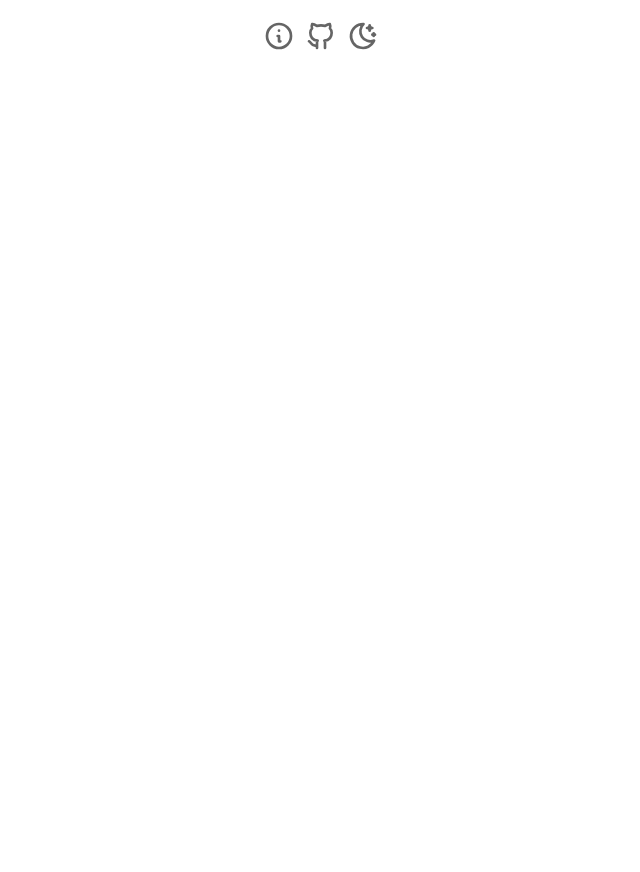
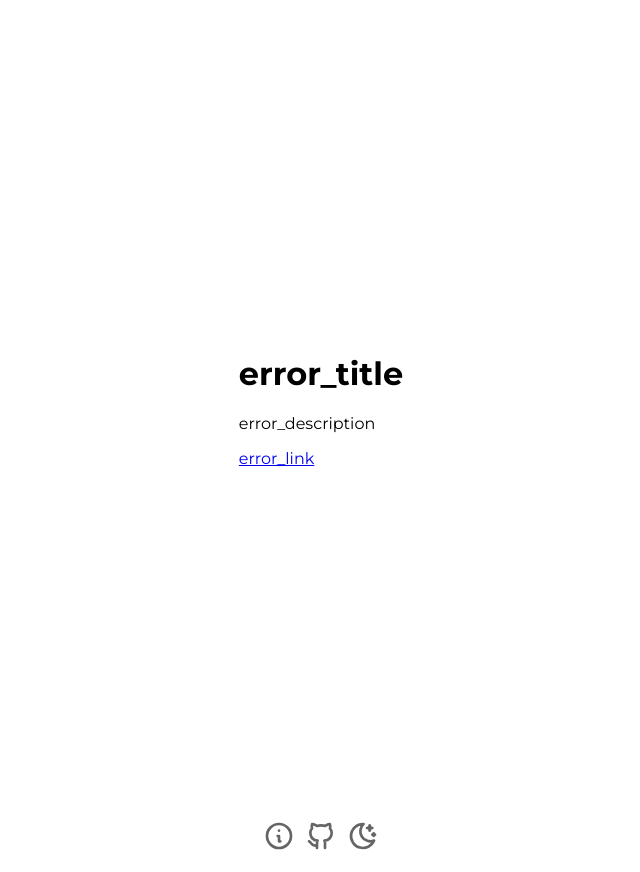
Before and after one commit to johann-vu/music-spotlight, a Vue app: page /error in a window 1280 px wide. Before the commit this address had no page. Shown: the whole page, without its empty margins (319-959 px from the left). Before the commit the page ends 800 px from the top, so only its background shows below. Built offline with nearby package versions, Linux system fonts and the light colour scheme.

Commit message:
Creating a landing page for errors

```diff
--- a/src/locales/de.json
+++ b/src/locales/de.json
@@ -15,5 +15,8 @@
   "short_term": "Kurzfristig",
   "tracks": "Titel",
   "version_info": "Version {version} Build {hash}",
-  "welcome_back": "Willkommen zurück, {name}!"
+  "welcome_back": "Willkommen zurück, {name}!",
+  "error_title": "Oh je ...",
+  "error_description": "Offenbar ist ein Fehler aufgetreten. Bitte versuche es erneut. Sollte der Fehler wiederholt auftreten, melde ihn bitte im GitHub Repository.",
+  "error_link": "Zum Start"
 }
--- a/src/locales/en.json
+++ b/src/locales/en.json
@@ -15,5 +15,8 @@
   "short_term": "Short Term",
   "tracks": "Tracks",
   "version_info": "Version {version} Build {hash}",
-  "welcome_back": "Welcome back, {name}!"
+  "welcome_back": "Welcome back, {name}!",
+  "error_title": "Oops ...",
+  "error_description": "Apparently an error has occurred. Please try again. If the error occurs repeatedly, please report it in the GitHub repository.",
+  "error_link": "Back to start"
 }
--- a/src/router/index.js
+++ b/src/router/index.js
@@ -3,6 +3,7 @@ import Home from "../views/Home.vue";
 import { EvaluateCallback } from "../scripts/spotify";
 import Top from "../views/Top.vue";
 import About from "../views/About.vue";
+import ErrorView from "../views/Error.vue";
 
 const routes = [
   {
@@ -29,6 +30,11 @@ const routes = [
     name: "About",
     component: About,
   },
+  {
+    path: "/error",
+    name: "Error",
+    component: ErrorView,
+  },
 ];
 
 function scrollBehavior (to, from, savedPosition) {
--- /dev/null
+++ b/src/views/Error.vue
@@ -0,0 +1,26 @@
+<template>
+  <div class="error_wrapper">
+    <div class="error_container">
+      <h1 class="error_title">{{$t("error_title")}}</h1>
+      <p class="error_descr">{{$t("error_description")}}</p>
+      <router-link to="/">{{$t("error_link")}}</router-link>
+    </div>
+  </div>
+</template>
+
+<script>
+export default {
+  name: "ErrorView",
+};
+</script>
+
+<style lang="scss" scoped>
+.error_wrapper {
+  display: flex;
+  align-items: center;
+  justify-content: center;
+  .error_container {
+    max-width: 500px;
+  }
+}
+</style>
```
